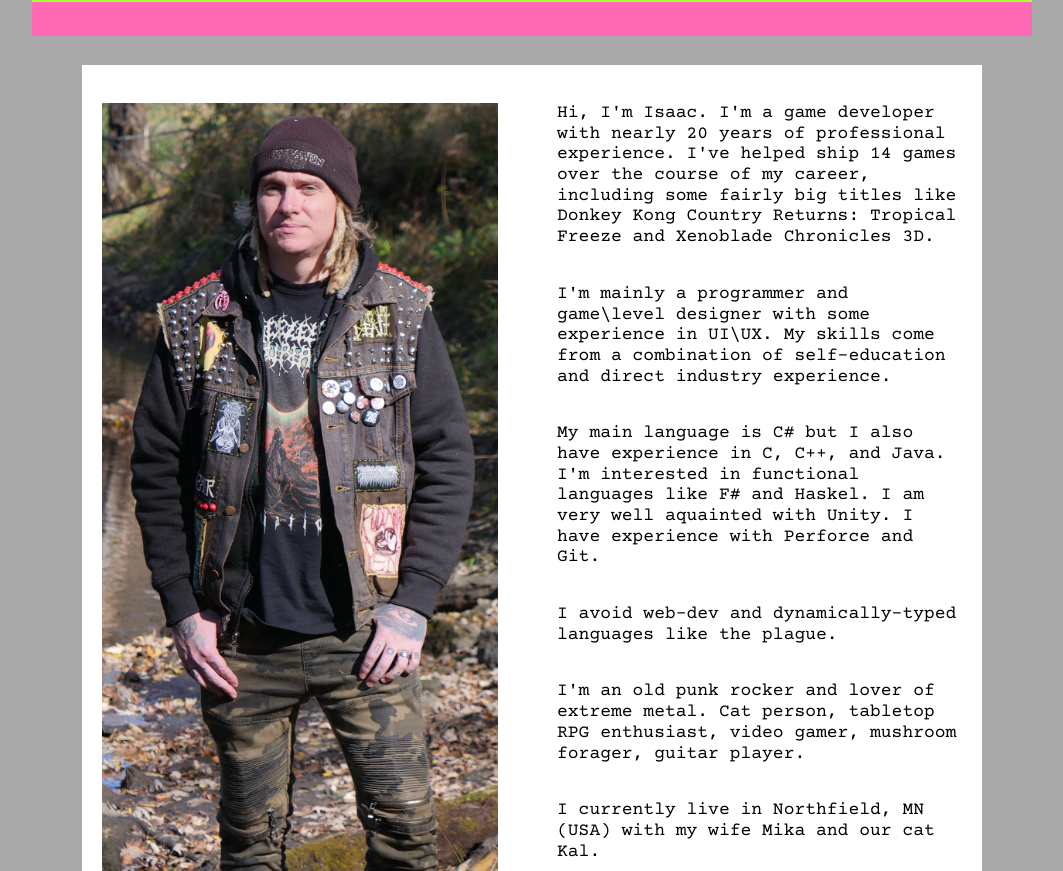
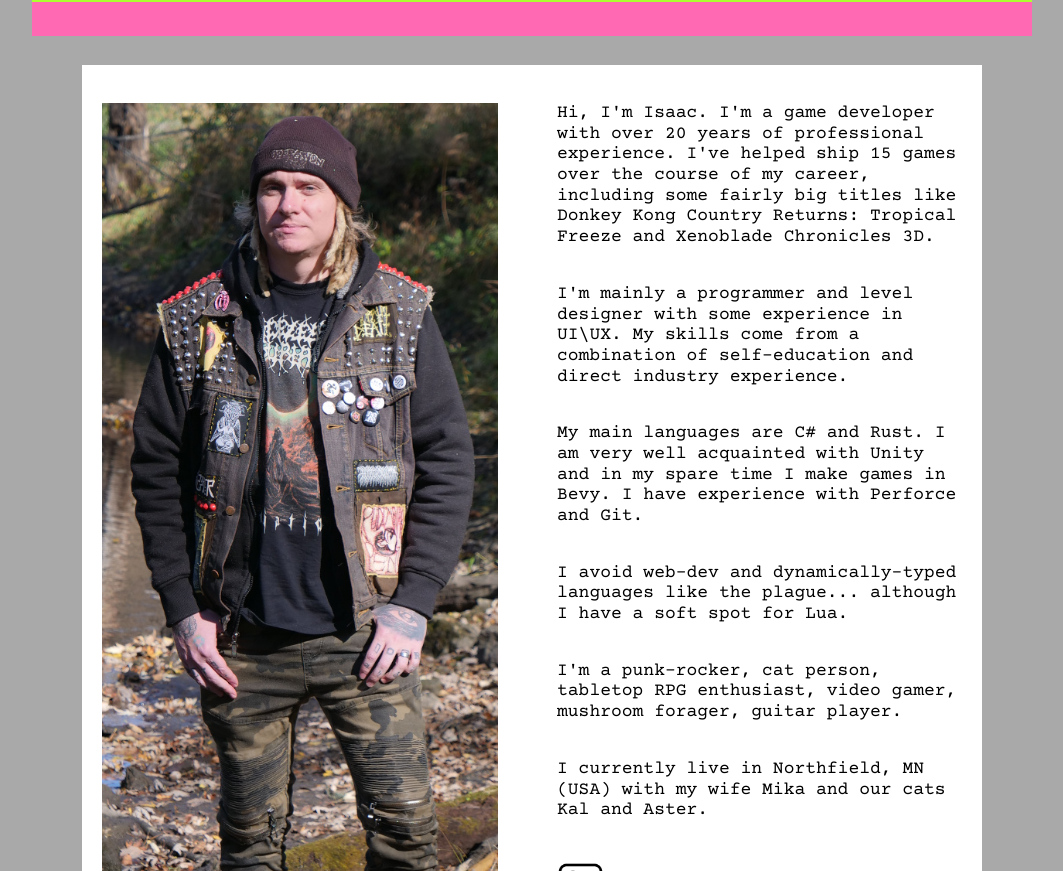
Before and after one commit to TheRealBloodRumpus/isaacturner-portfolio, a website built with Parcel: page index.html in a window 1280 px wide. Shown: the part 68-939 px from the top of the page, without its empty margins (108-1171 px from the left). Built offline with nearby package versions, Linux system fonts and the light colour scheme; files whose address does not match are found by name.

Commit message:
Update index.html
Updated bio info.

```diff
--- a/index.html
+++ b/index.html
@@ -53,18 +53,23 @@
             <hr class="solid"> <!--Division Between Sections-->
                   <img src="./img/isaac-turner.jpeg" alt="Isaac Turner" style="float:left; padding-top: 20px;">
              <p style="padding-top:20px;">
-              Hi, I'm Isaac. I'm a game developer with nearly 20 years of professional experience. I've helped ship 14 games over the course of my career, including some fairly big titles like Donkey Kong Country Returns: Tropical Freeze and Xenoblade Chronicles 3D.
-              </p><p>
-              I'm mainly a programmer and game\level designer with some experience in UI\UX. My skills come from a combination of self-education and direct industry experience.
-              </p><p>
-              My main language is C# but I also have experience in C, C++, and Java. I'm interested in functional languages like F# and Haskel. I am very well aquainted with Unity. I have experience with Perforce and Git.
-              </p><p>
-              I avoid web-dev and dynamically-typed languages like the plague.
-              </p><p>
-              I'm an old punk rocker and lover of extreme metal. Cat person, tabletop RPG enthusiast, video gamer, mushroom forager, guitar player.
-              </p><p>
-              I currently live in Northfield, MN (USA) with my wife Mika and our cat Kal.
+              Hi, I'm Isaac. I'm a game developer with over 20 years of professional experience. I've helped ship 15 games over the course of my career, including some fairly big titles like Donkey Kong Country Returns: Tropical Freeze and Xenoblade Chronicles 3D.
               </p>
+            <p>
+              I'm mainly a programmer and level designer with some experience in UI\UX. My skills come from a combination of self-education and direct industry experience.
+            </p>
+            <p>
+              My main languages are C# and Rust. I am very well acquainted with Unity and in my spare time I make games in Bevy. I have experience with Perforce and Git.
+            </p>
+            <p>
+              I avoid web-dev and dynamically-typed languages like the plague... although I have a soft spot for Lua.
+            </p>
+            <p>
+              I'm a punk-rocker, cat person, tabletop RPG enthusiast, video gamer, mushroom forager, guitar player.
+            </p>
+            <p>
+              I currently live in Northfield, MN (USA) with my wife Mika and our cats Kal and Aster.
+            </p>
               <div class="resume">
               <a href="./img/isaac-turner-resume.pdf" target="_blank"><img src="./img/resume.png" alt="Resume" style="width:65px; height:65px;">Resume</a>
               </div>
```
